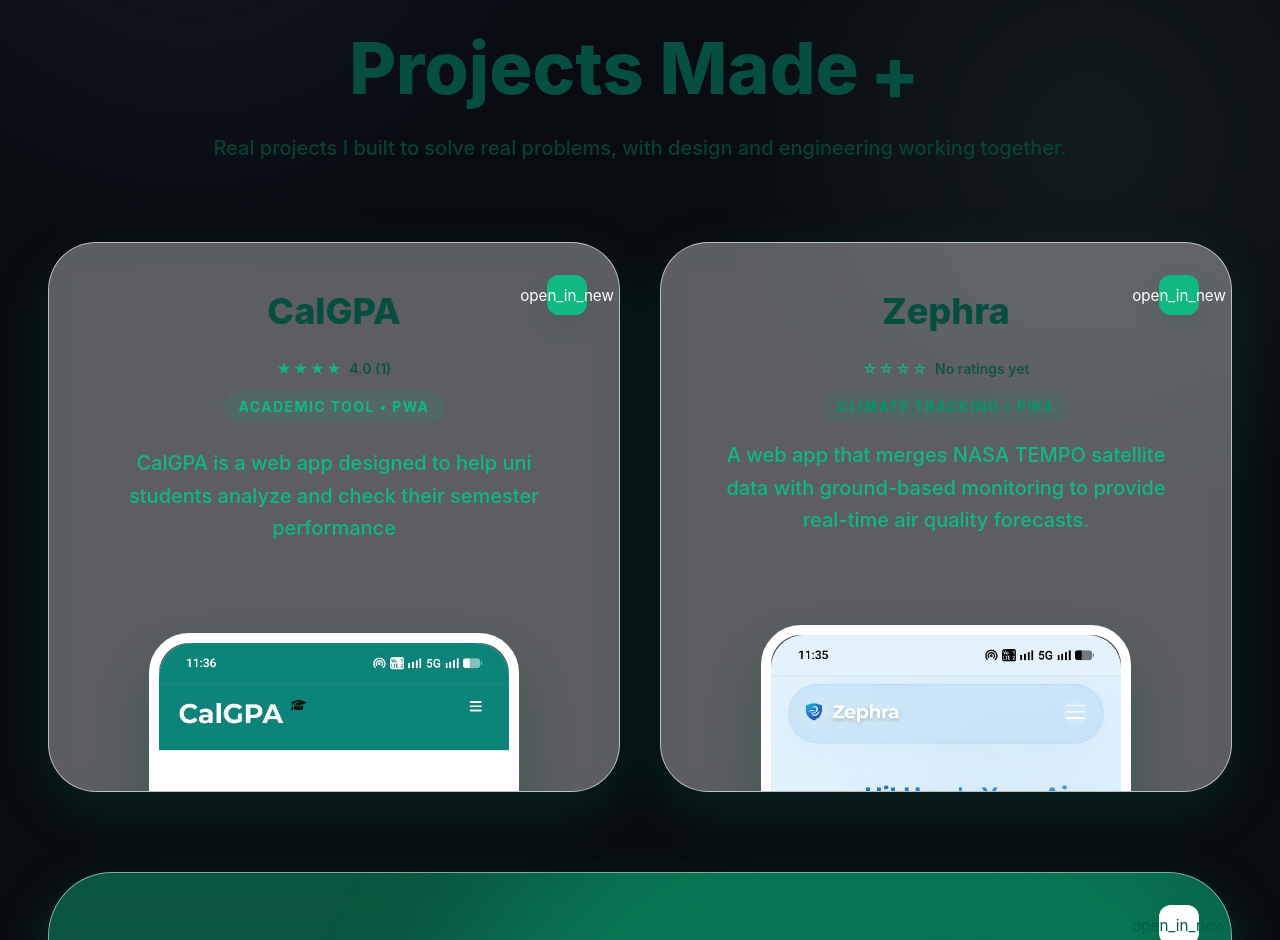
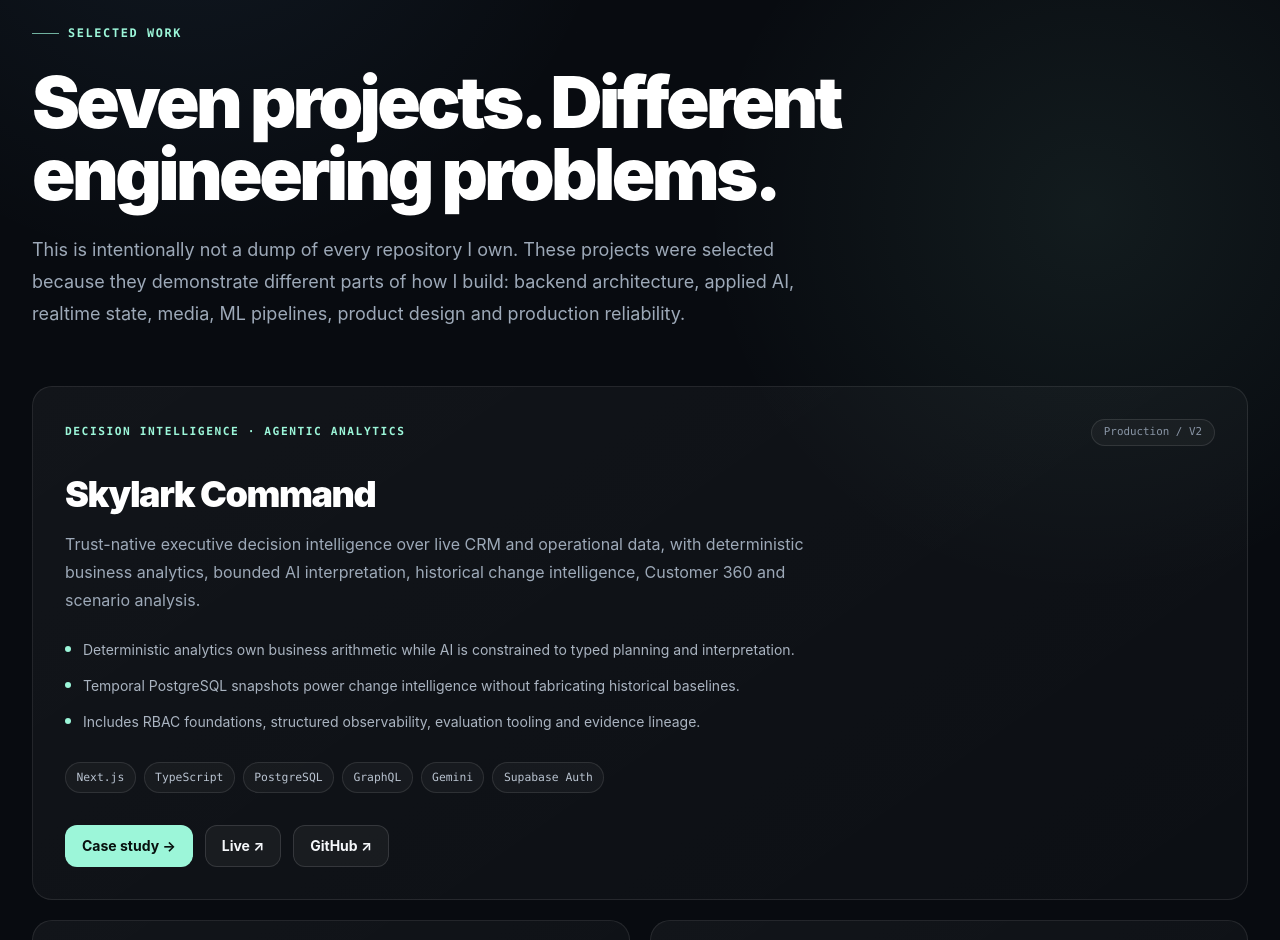
Before and after one commit to Rishikeshsanin/portfolio-main, a Next.js app in the folder now/: page /work in a window 1280 px wide. Shown: the part 160-1100 px from the top of the page. Built offline with nearby package versions, Linux system fonts and the light colour scheme.

Commit message:
feat(v2): replace legacy project grid with selected work index

```diff
--- a/now/src/app/work/page.tsx
+++ b/now/src/app/work/page.tsx
@@ -1,14 +1,56 @@
 import type { Metadata } from "next";
-import ProjectGrid from "../components/ProjectGrid";
+import Link from "next/link";
+import { projects } from "../data/portfolio";
 
 export const metadata: Metadata = {
-    title: "Work",
+  title: "Selected Work",
+  description: "Selected software engineering projects by Rishikesh Munnaluri.",
 };
 
 export default function WorkPage() {
-    return (
-        <main className="flex-1 flex flex-col pt-32 pb-40 min-h-screen">
-            <ProjectGrid />
-        </main>
-    );
+  return (
+    <main className="mx-auto min-h-screen w-full max-w-7xl px-5 py-20 md:px-8 md:py-28">
+      <div className="max-w-4xl">
+        <p className="section-label">Selected work</p>
+        <h1 className="mt-6 text-5xl font-black tracking-[-0.05em] text-white md:text-7xl">Seven projects. Different engineering problems.</h1>
+        <p className="mt-6 max-w-3xl text-lg leading-8 text-[#9da9b8]">
+          This is intentionally not a dump of every repository I own. These projects were selected because they demonstrate different parts of how I build: backend architecture, applied AI, realtime state, media, ML pipelines, product design and production reliability.
+        </p>
+      </div>
+
+      <div className="mt-14 grid gap-5 md:grid-cols-2">
+        {projects.map((project, index) => (
+          <article key={project.slug} className={`project-card p-6 md:p-8 ${index === 0 ? "md:col-span-2" : ""}`}>
+            <div className="relative z-10 flex h-full flex-col">
+              <div className="flex flex-wrap items-center justify-between gap-3">
+                <p className="font-mono text-[0.7rem] font-bold uppercase tracking-[0.14em] text-[#9cf6d9]">{project.eyebrow}</p>
+                <span className="rounded-full border border-white/10 bg-white/[0.035] px-3 py-1 font-mono text-[0.68rem] text-[#8995a5]">{project.status}</span>
+              </div>
+              <h2 className="mt-7 text-3xl font-black tracking-[-0.04em] text-white md:text-4xl">{project.name}</h2>
+              <p className="mt-4 max-w-3xl text-sm leading-7 text-[#9da9b8] md:text-base">{project.summary}</p>
+
+              <ul className="mt-6 space-y-3 text-sm leading-6 text-[#aab4c1]">
+                {project.proof.slice(0, 3).map((point) => (
+                  <li key={point} className="flex gap-3">
+                    <span className="mt-2 h-1.5 w-1.5 shrink-0 rounded-full bg-[#9cf6d9]" />
+                    <span>{point}</span>
+                  </li>
+                ))}
+              </ul>
+
+              <div className="mt-7 flex flex-wrap gap-2">
+                {project.stack.map((item) => <span key={item} className="chip">{item}</span>)}
+              </div>
+
+              <div className="mt-8 flex flex-wrap gap-3">
+                <Link href={`/work/${project.slug}`} className="button-primary !py-2.5 text-sm">Case study →</Link>
+                {project.live ? <a href={project.live} target="_blank" rel="noreferrer" className="button-secondary !py-2.5 text-sm">Live ↗</a> : null}
+                <a href={project.repo} target="_blank" rel="noreferrer" className="button-secondary !py-2.5 text-sm">GitHub ↗</a>
+              </div>
+            </div>
+          </article>
+        ))}
+      </div>
+    </main>
+  );
 }
```
